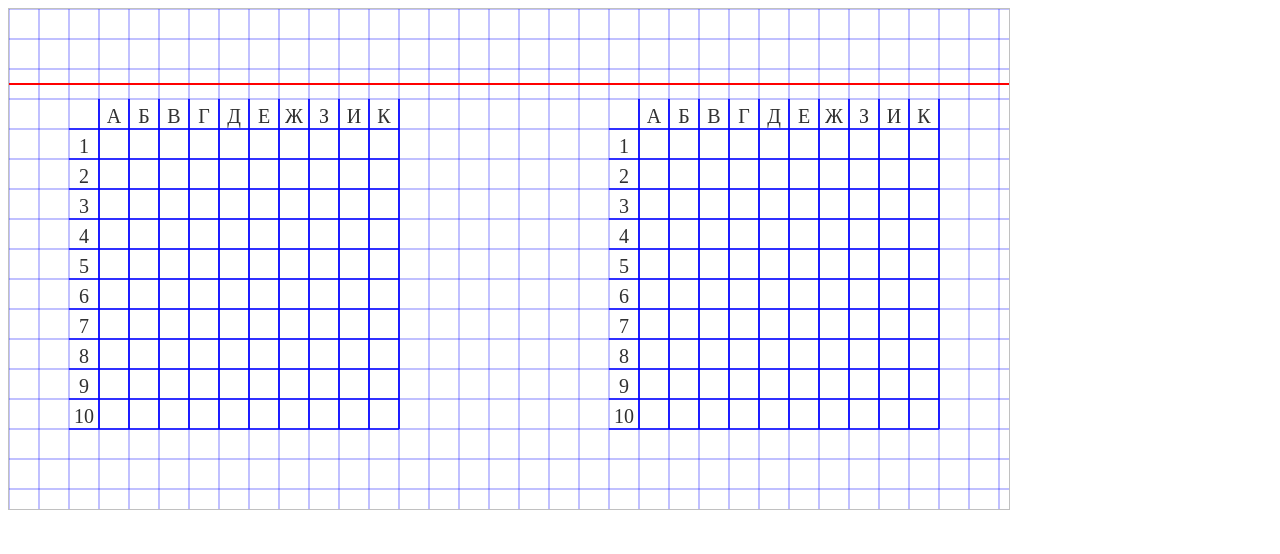
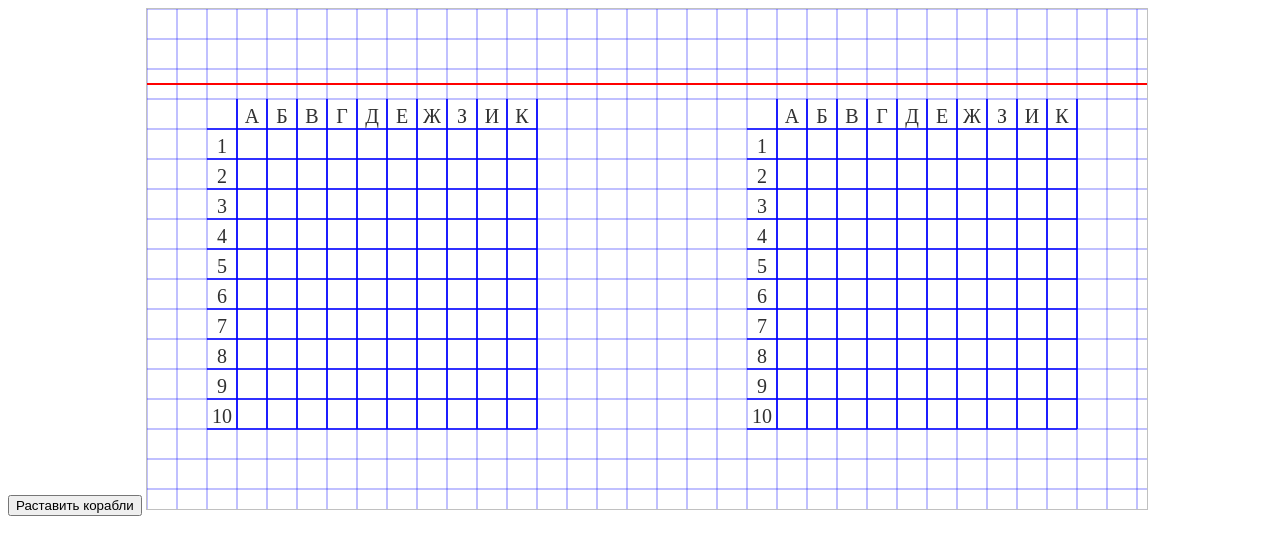
Before and after one commit to dimasmir03/seabattle, a plain HTML site: page index.html in a window 1280 px wide. Drawn offline with Linux system fonts and the light colour scheme.

Commit message:
Update index.html

```diff
--- a/index.html
+++ b/index.html
@@ -12,6 +12,7 @@
 </head>
 
 <body>
+    <button name="rand" id="rand" onclick="game.player.randoming()">Раставить корабли</button>
     <canvas id="canvas"></canvas>
 
     <script src="Mouse.js"></script>
```
